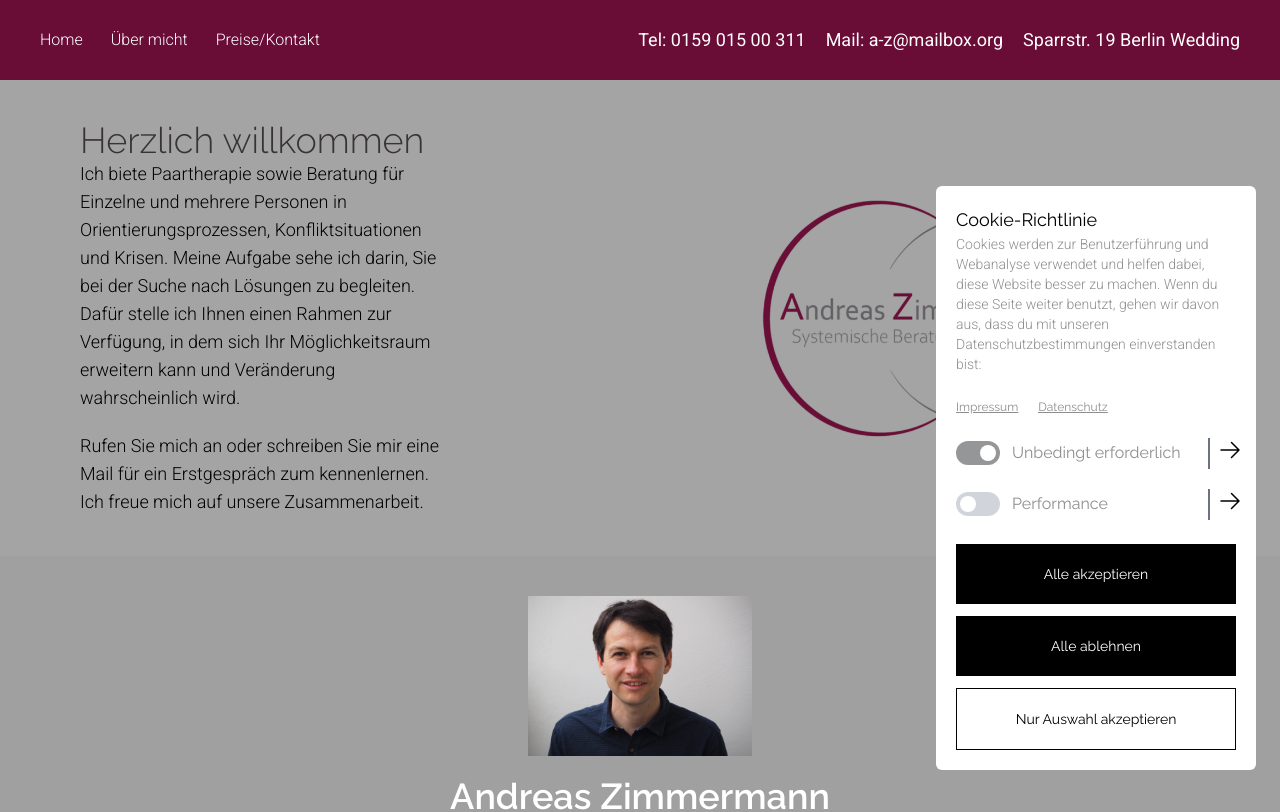
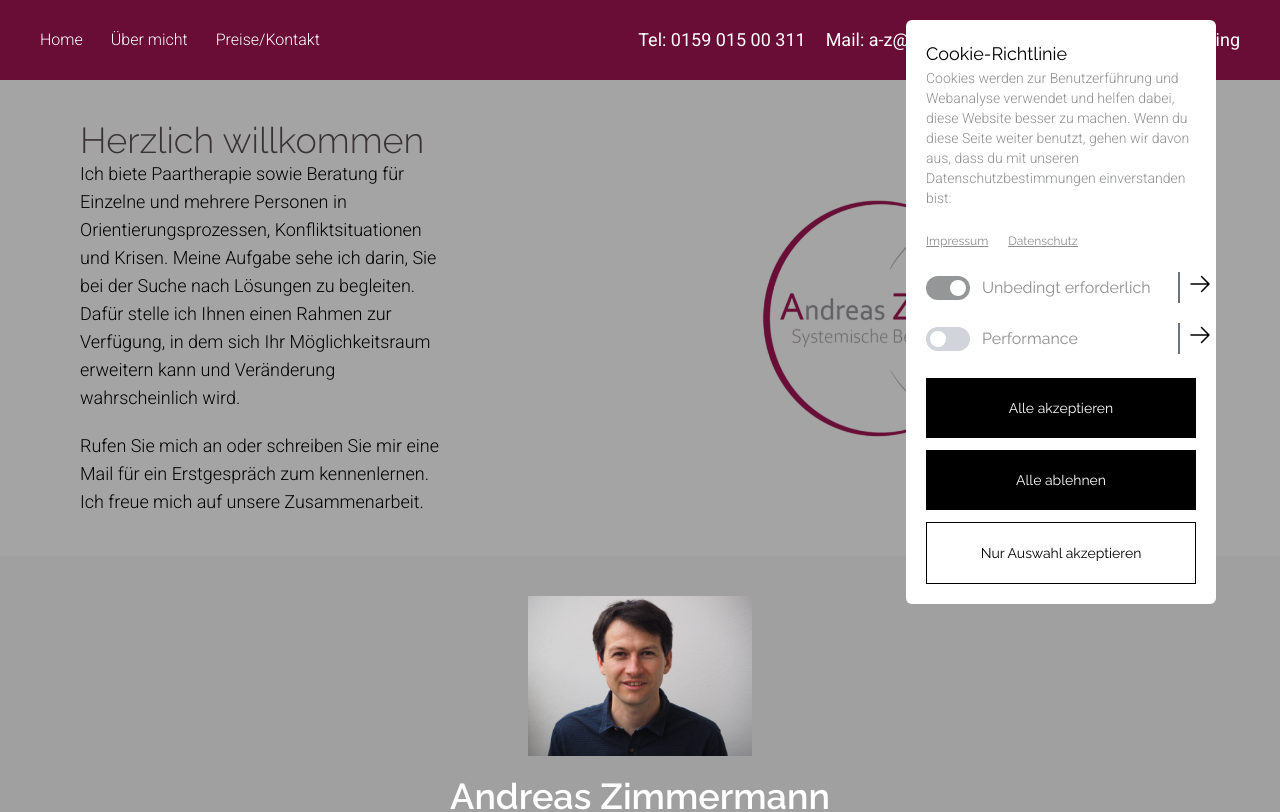
Before and after one commit to fariasagustin3/lucariver, a Next.js app: page / in a window 1280 px wide. Shown: the top 812 px of the page. Built offline with nearby package versions, Linux system fonts and the light colour scheme.

Commit message:
fix(components): cookies replaced

```diff
--- a/app/page.js
+++ b/app/page.js
@@ -16,8 +16,14 @@ export default function Home() {
   }, [])
 
   return (
-    <main className="relative pt-20">
-      <div className={open ? `bg-[#A4A4A4]` : `bg-white`}>
+    <main className={open ? `bg-[#A4A4A4] relative pt-20` : `relative pt-20 bg-white`}>
+      <div >
+      {/* modal */}
+      {open && (
+        <div className='fixed top-5 right-10 z-[100]'>
+          <Modal open={open} setOpen={setOpen} />
+        </div>
+      )}
 
       {/* navbar */}
       <Navbar />
@@ -38,10 +44,6 @@ export default function Home() {
       <Footer />
       </div>
 
-      {/* modal */}
-      {open && (
-        <Modal open={open} setOpen={setOpen} />
-      )}
     </main>
   )
 }
```
